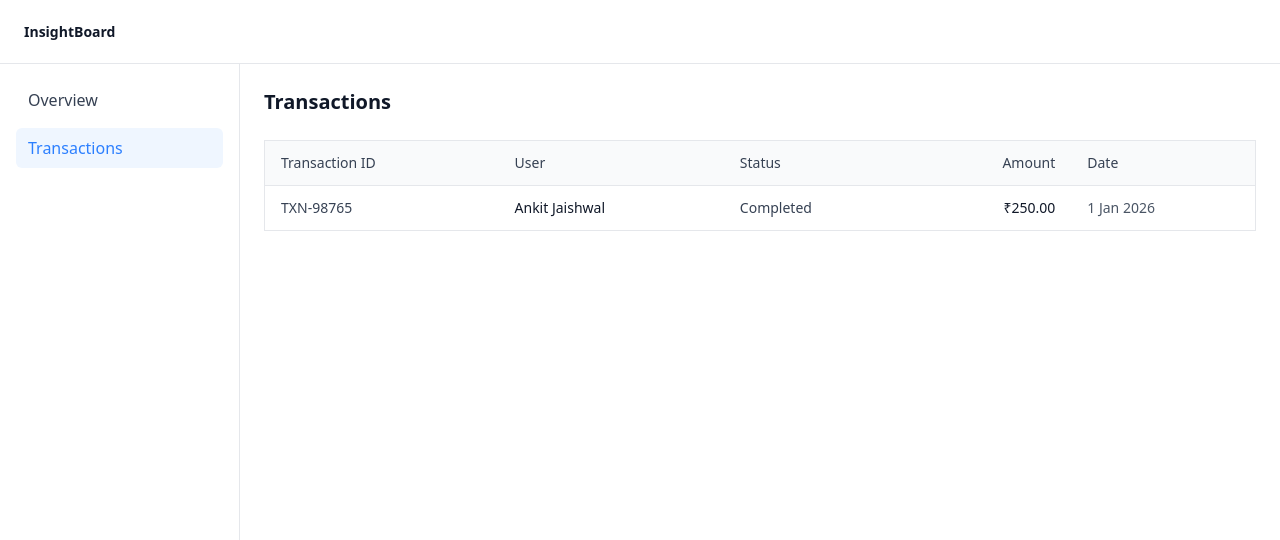
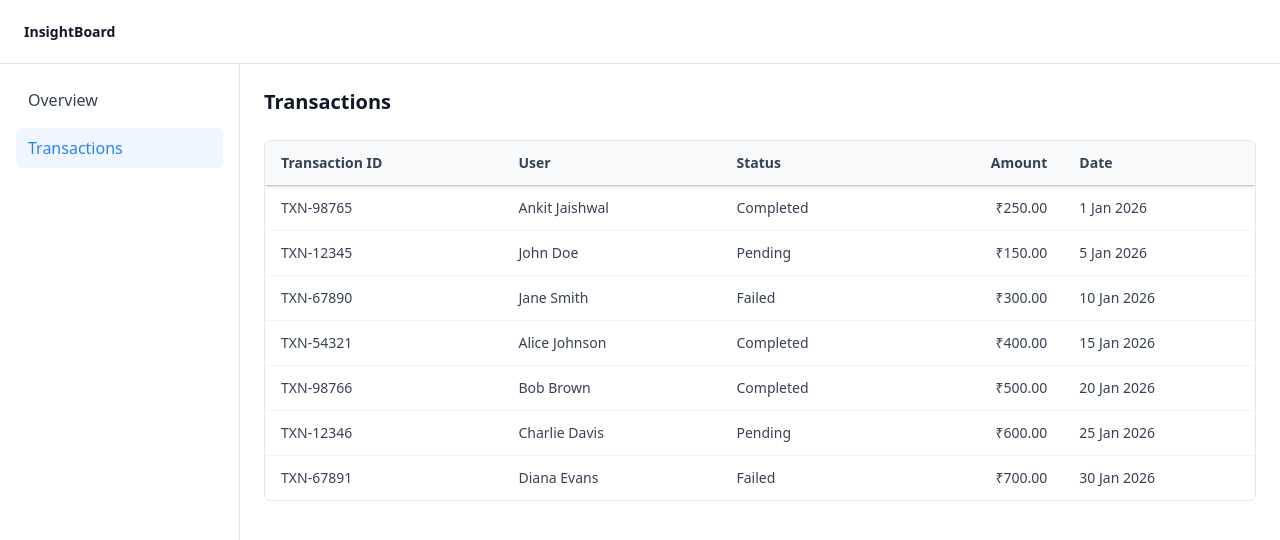
Before and after one commit to ankitjaishwal/Insight-board, a React (Vite) app: page /transactions in a window 1280 px wide. Shown: the top 540 px of the page. Built offline with nearby package versions, Linux system fonts and the light colour scheme.

Commit message:
Table with empty data text and stikyness

```diff
--- a/src/components/Overview.tsx
+++ b/src/components/Overview.tsx
@@ -4,7 +4,7 @@ const Overview = () => {
   return (
     <div className="mt-6">
       {/* KPI GRID */}
-      <div className="grid grid-cols-4 gap-4 mt-6">
+      <div className="grid grid-cols-4 gap-4">
         <MetricCard label="Total Users" value="12,450" />
         <MetricCard label="Total Revenue" value="₹4,20,000" />
         <MetricCard label="Total Transactions" value="38,912" />
--- a/src/components/TransactionsTable.tsx
+++ b/src/components/TransactionsTable.tsx
@@ -1,38 +1,62 @@
-const TransactionsTable = () => {
+const TransactionsTable = ({
+  columns,
+  data,
+}: {
+  columns: { header: string; accessor: string; alignment?: string }[];
+  data: { [key: string]: string }[];
+}) => {
   return (
-    <table className="w-full border border-gray-200 rounded-md mt-6">
-      <thead className="bg-gray-50 border-b border-gray-200">
+    /* 1. Wrapper controls the scrolling */
+    <div className="w-full border border-gray-200 rounded-md max-h-[calc(100vh-140px)] overflow-auto">
+      <table className="w-full border-collapse">
+        {/* 2. top-0 is required for sticky to work */}
+        <thead className="bg-gray-50 sticky top-0 z-10 shadow-sm">
           <tr>
-          <th className="px-4 py-3 text-left text-sm font-medium text-gray-700">
-            Transaction ID
+            {columns.map((column) => (
+              <th
+                key={column.accessor}
+                className={`px-4 py-3 text-left text-sm font-semibold text-gray-700 border-b border-gray-200 ${
+                  column.alignment === "right" ? "text-right" : ""
+                }`}
+              >
+                {column.header}
               </th>
-          <th className="px-4 py-3 text-left text-sm font-medium text-gray-700">
-            User
-          </th>
-          <th className="px-4 py-3 text-left text-sm font-medium text-gray-700">
-            Status
-          </th>
-          <th className="px-4 py-3 text-right text-sm font-medium text-gray-700">
-            Amount
-          </th>
-          <th className="px-4 py-3 text-left text-sm font-medium text-gray-700">
-            Date
-          </th>
+            ))}
           </tr>
         </thead>
-
-      <tbody>
-        <tr className="border-b border-gray-200">
-          <td className="px-4 py-3 text-sm text-gray-700">TXN-98765</td>
-          <td className="px-4 py-3 text-sm text-gray-900">Ankit Jaishwal</td>
-          <td className="px-4 py-3 text-sm text-gray-700">Completed</td>
-          <td className="px-4 py-3 text-sm font-medium text-gray-900 text-right">
-            ₹250.00
+        <tbody className="bg-white">
+          {data.length === 0 ? (
+            <tr>
+              <td
+                className="text-sm text-gray-500 py-6 text-center"
+                colSpan={columns.length}
+              >
+                No transactions found.
               </td>
-          <td className="px-4 py-3 text-sm text-gray-600">1 Jan 2026</td>
             </tr>
+          ) : (
+            data.map((row, idx) => (
+              <tr
+                key={row.transactionId || idx}
+                className="border-b border-gray-100 hover:bg-gray-50 cursor-pointer last:border-0"
+              >
+                {/* 3. Make the cells dynamic based on columns */}
+                {columns.map((col) => (
+                  <td
+                    key={col.accessor}
+                    className={`px-4 py-3 text-sm text-gray-700 ${
+                      col.alignment === "right" ? "text-right" : ""
+                    }`}
+                  >
+                    {row[col.accessor]}
+                  </td>
+                ))}
+              </tr>
+            ))
+          )}
         </tbody>
       </table>
+    </div>
   );
 };
 
--- a/src/pages/OverviewPage.tsx
+++ b/src/pages/OverviewPage.tsx
@@ -3,7 +3,7 @@ import Overview from "../components/Overview";
 const OverviewPage = () => {
   return (
     <>
-      <h1 className="text-xl text-gray-900 font-semibold">Overview</h1>
+      <h1 className="text-xl text-gray-900 font-semibold pb-6">Overview</h1>
       <Overview />
     </>
   );
--- a/src/pages/TransactionsPage.tsx
+++ b/src/pages/TransactionsPage.tsx
@@ -1,10 +1,70 @@
 import TransactionsTable from "../components/TransactionsTable";
+
+const columns = [
+  { header: "Transaction ID", accessor: "transactionId" },
+  { header: "User", accessor: "user" },
+  { header: "Status", accessor: "status" },
+  { header: "Amount", accessor: "amount", alignment: "right" },
+  { header: "Date", accessor: "date" },
+];
+
+const data = [
+  {
+    transactionId: "TXN-98765",
+    user: "Ankit Jaishwal",
+    status: "Completed",
+    amount: "₹250.00",
+    date: "1 Jan 2026",
+  },
+  {
+    transactionId: "TXN-12345",
+    user: "John Doe",
+    status: "Pending",
+    amount: "₹150.00",
+    date: "5 Jan 2026",
+  },
+  {
+    transactionId: "TXN-67890",
+    user: "Jane Smith",
+    status: "Failed",
+    amount: "₹300.00",
+    date: "10 Jan 2026",
+  },
+  {
+    transactionId: "TXN-54321",
+    user: "Alice Johnson",
+    status: "Completed",
+    amount: "₹400.00",
+    date: "15 Jan 2026",
+  },
+  {
+    transactionId: "TXN-98766",
+    user: "Bob Brown",
+    status: "Completed",
+    amount: "₹500.00",
+    date: "20 Jan 2026",
+  },
+  {
+    transactionId: "TXN-12346",
+    user: "Charlie Davis",
+    status: "Pending",
+    amount: "₹600.00",
+    date: "25 Jan 2026",
+  },
+  {
+    transactionId: "TXN-67891",
+    user: "Diana Evans",
+    status: "Failed",
+    amount: "₹700.00",
+    date: "30 Jan 2026",
+  },
+];
 
 const TransactionsPage = () => {
   return (
     <>
-      <h1 className="text-xl text-gray-900 font-semibold">Transactions</h1>
-      <TransactionsTable />
+      <h1 className="text-xl text-gray-900 font-semibold pb-6">Transactions</h1>
+      <TransactionsTable columns={columns} data={data} />
     </>
   );
 };
```
Lines whose indentation alone changed are shown as unchanged.
